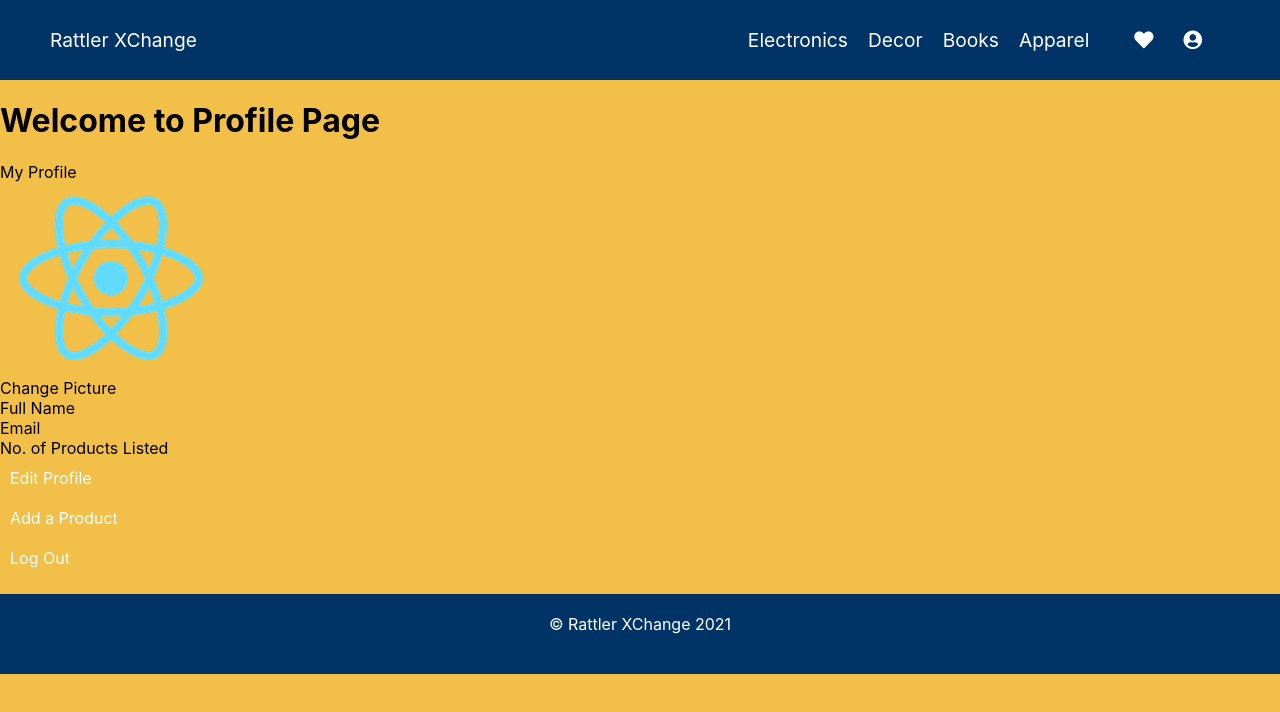
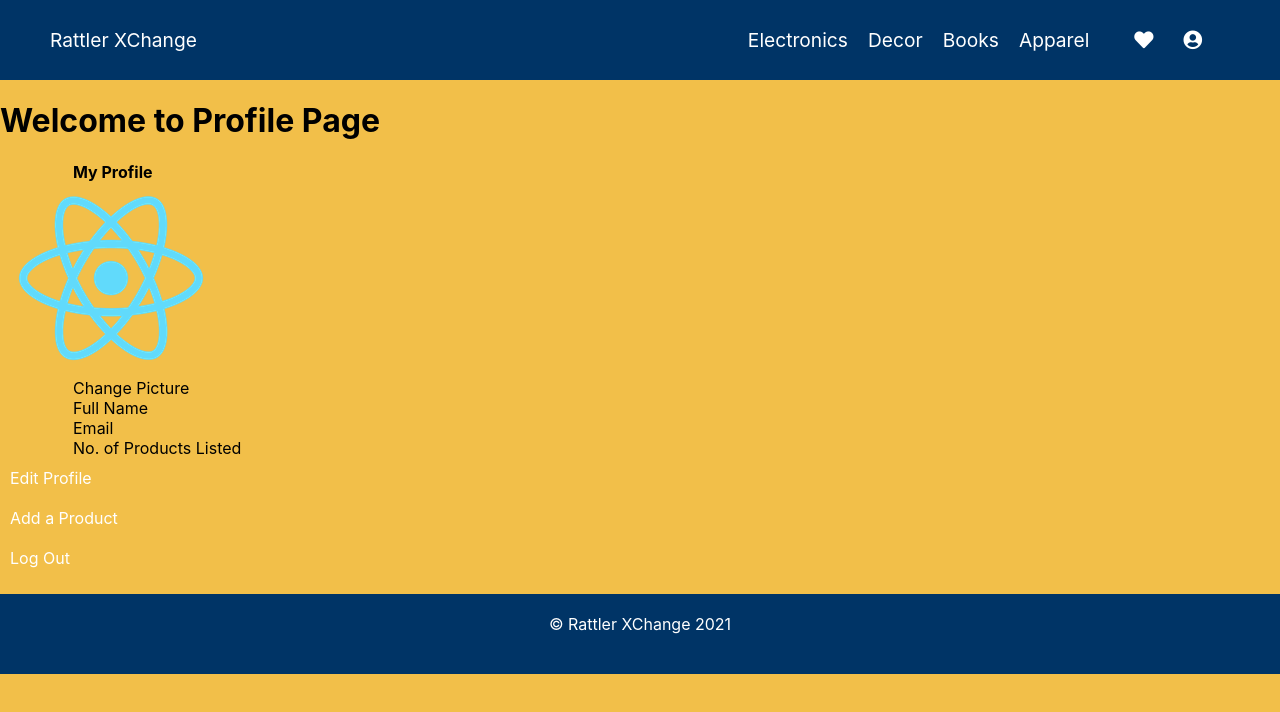
Before and after one commit to nixonpastor/RattlerXChangeV1-Extended, a React (Create React App) app: page /profile in a window 1280 px wide. Shown: the top 712 px of the page. Built offline with nearby package versions, Linux system fonts and the light colour scheme.

Commit message:
adjusted some basic css on Profile page

```diff
--- a/src/Components/Profile.css
+++ b/src/Components/Profile.css
@@ -2,6 +2,23 @@
     border-radius: 10px;
 }
 
-.profileTag{
-    align-self: center;
+.tag{
+    border-bottom: black 10px;
+    margin-left: 73px;
 }
+
+.profilePic{
+    margin-left: 73px;
+}
+
+.Name{
+    margin-left: 73px;
+}
+
+.Email{
+    margin-left: 73px;
+}
+
+.productsListed{
+    margin-left: 73px;
+}
--- a/src/Components/Profile.jsx
+++ b/src/Components/Profile.jsx
@@ -4,9 +4,14 @@ import "./Profile.css"
 
 function Profile(props) {
   return (
+    <div className = "ProfilePage">
+      <h1>Welcome to Profile Page</h1>
       <div className = "userInfo">
-      <h1>Welcome to Profile Page</h1>
-      <div className = "ProfileTag">My Profile</div>
+        <div className = "ProfileTag">
+          <b className = "tag">
+            My Profile
+          </b>
+        </div>
         <img className = "image" alt = "profile pic" src="logo192.png" text={props.text} value={props.value} />
 
         {/* Would like to link to file browser */}
@@ -18,6 +23,7 @@ function Profile(props) {
           the person straight to Outlook */}
         <li className = "Email">Email</li>
         <div className = "productsListed">No. of Products Listed</div>
+      </div>
       <li className = "link">
           <Link to = "/editProfile" className = "links">
             Edit Profile
```
Lines whose indentation alone changed are shown as unchanged.
